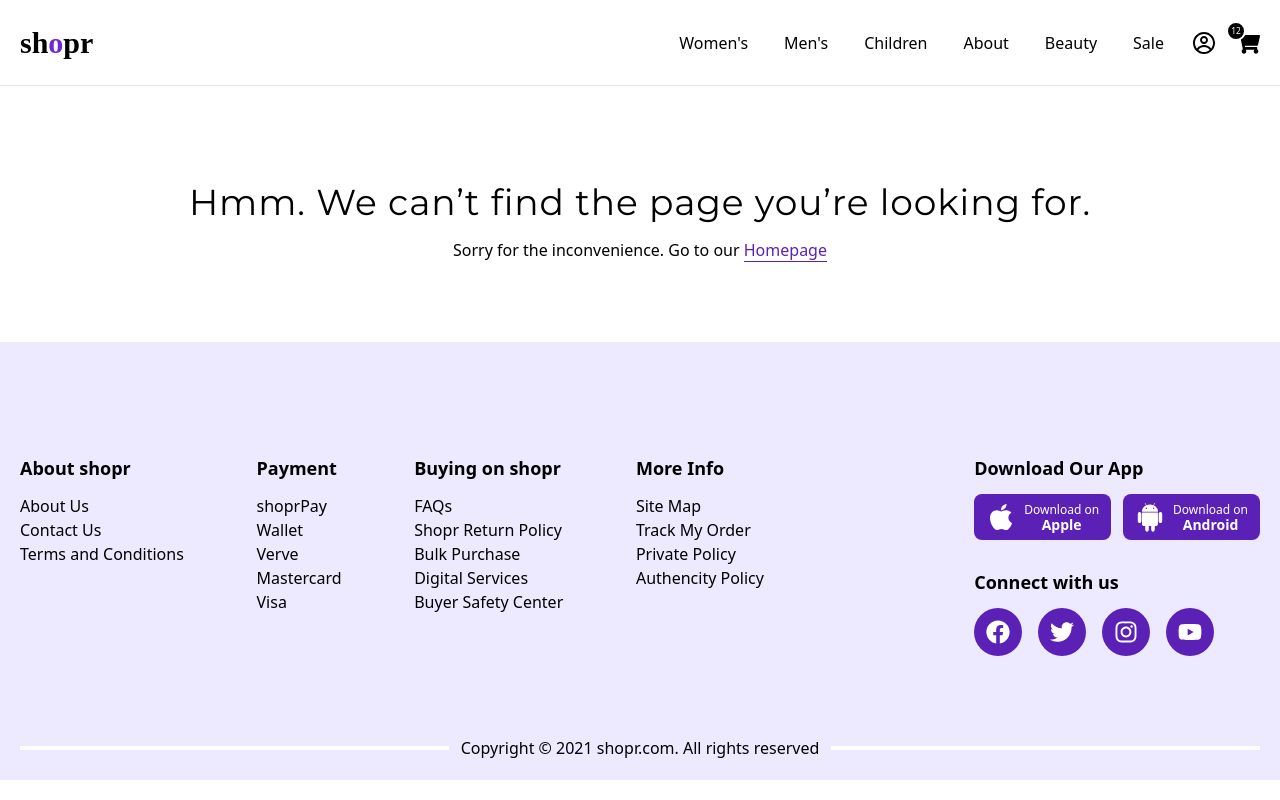
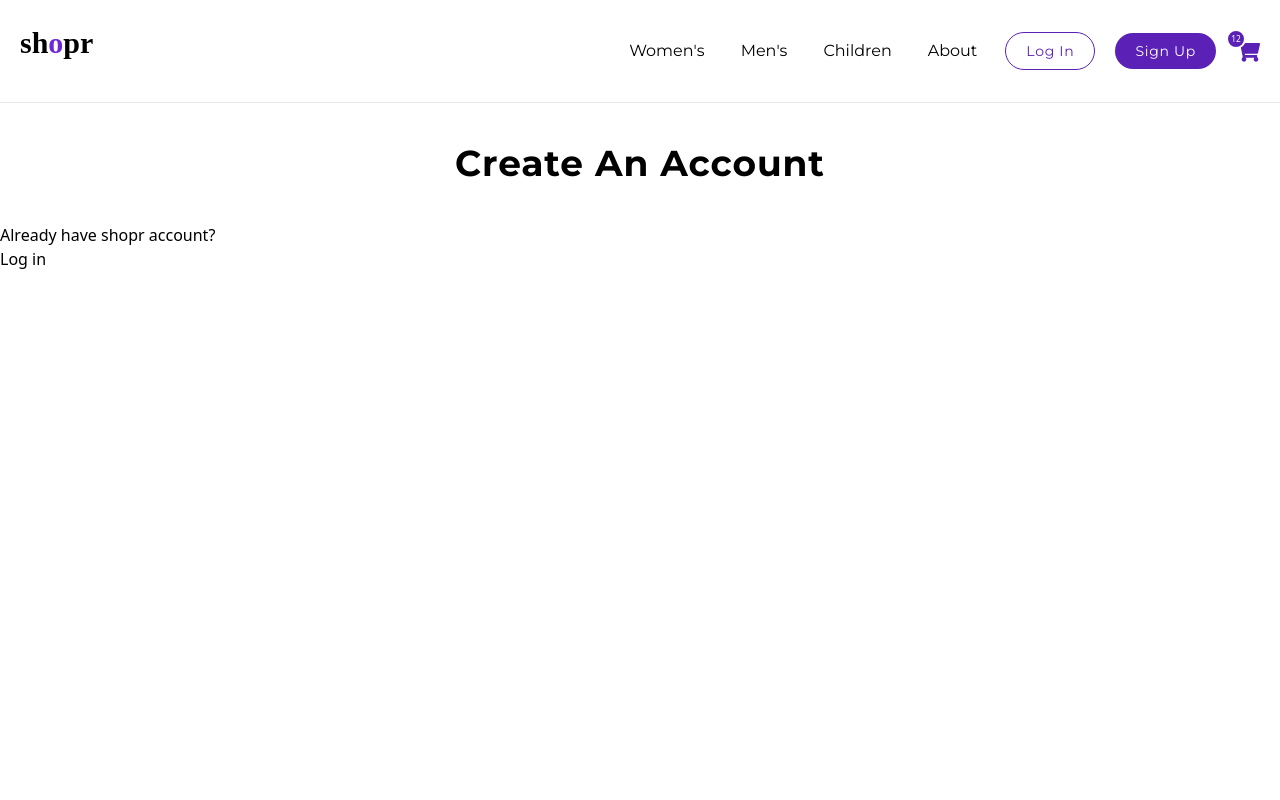
Before and after one commit to HayBeeCoder/checkout-page, a React (Create React App) app in the folder checkout-page/: page /sign_up in a window 1280 px wide. Built offline with nearby package versions, Linux system fonts and the light colour scheme; a web font is replaced by a local one.

Commit message:
added signin and signup pages

```diff
--- a/checkout-page/src/Button.js
+++ b/checkout-page/src/Button.js
@@ -4,7 +4,7 @@ function Button({ className, buttonFor }) {
     return (
         <div>
             {/* space after literal string before contatenation */}
-            <button className={" text-sm px-4 py-2 rounded-md tracking-wider " + className}>
+            <button className={" text-sm px-4 py-2 rounded-md tracking-wider hover:opacity-90" + className}>
                 {buttonFor}
             </button>
         </div>
--- /dev/null
+++ b/checkout-page/src/components/Sign_in_up/SignUp.js
@@ -0,0 +1,20 @@
+import React from 'react';
+// import Header from '../header/Header'
+import { Link } from "react-router-dom"
+function SignUp(props) {
+    return (
+
+            <div>
+                <h2 className='heading-2'>Create An Account</h2>
+                <span>
+                    <p>Already have shopr account?</p>
+                    <Link to="/sign_in">
+                        Log in
+                    </Link>
+                </span>
+            </div>
+
+    );
+}
+
+export default SignUp;
--- a/checkout-page/src/index.js
+++ b/checkout-page/src/index.js
@@ -21,6 +21,9 @@ import store from './store/store.js'
 import { Provider } from 'react-redux'
 import ProductsList from './features/products/ProductsList';
 // import produ
+
+import SignUp from "./components/Sign_in_up/SignUp"
+import SignIn from "./components/Sign_in_up/SignIn"
 
 
 ReactDOM.render(
@@ -54,6 +57,24 @@ ReactDOM.render(
 
             </React.Fragment>
           )} />
+          <Route path="/sign_up" render={() => (
+            <React.Fragment>
+
+              <Header landingpage={false} />
+
+              <SignUp />
+
+            </React.Fragment>
+          )} />
+          <Route path="/sign_in" render={() => (
+            <React.Fragment>
+
+              <Header landingpage={false} />
+
+              <SignIn />
+
+            </React.Fragment>
+          )} />
 
           {/* <Route path="/store/men-collections" component={Male} /> */}
           <Route path="/checkout/address" component={Address} />
--- a/checkout-page/src/nav.js
+++ b/checkout-page/src/nav.js
@@ -13,22 +13,24 @@ function Nav() {
             <Navlink href="collections/men" link="Men's" />
             <Navlink href="collections/children" link="Children" />
             <Navlink href="about" link="About" />
-            <Navlink href="beauty" link="Beauty" />
-            <Navlink href="sale" link="Sale" />
-            <Link to="/profile">
-                {/* <FdCard></FaIdCard> */}
+            {/* <Navlink href="beauty" link="Beauty" /> */}
+            {/* <Navlink href="sale" link="Sale" /> */}
+            <Navlink href="sign_in" link="Log In " className="bg-white text-purple-800 border-purple-800 border-1 hover:bg-gray-50" />
+            <Navlink href="sign_up" link="Sign Up " className="bg-purple-800 text-white" />
+            {/* <Link to="/profile">
                  <CgProfile className="text-2xl" />
-            </Link>
+            </Link> */}
+            <Link to="/cart" className='hover:opacity-90'>
                 <li className=" relative ">
 
-                <div className="absolute transform -translate-x-1/2 -translate-y-1/2  text-xs w-5 h-5 text-center rounded-full  bg-black text-white border-2 border-white  flex items-center justify-center">
+                    <div className="absolute transform -translate-x-1/2 -translate-y-1/2  text-xs w-5 h-5 text-center rounded-full  bg-purple-800 text-white border-2 border-white  flex items-center justify-center">
                         <p className="text-cart inline-block p-2">12</p>
                     </div>
 
-                <Link to="/cart">
-                    <FaShoppingCart className="text-2xl" />
+
+                    <FaShoppingCart className="text-2xl text-purple-800" />
+                </li>
             </Link>
-            </li>
         </ul>
 
     );
--- a/checkout-page/src/navlink.js
+++ b/checkout-page/src/navlink.js
@@ -1,11 +1,15 @@
 import React from 'react';
 import { NavLink, Link } from 'react-router-dom';
+import Button from './Button';
 
-function Navlink({ link, href }) {
+function Navlink({ className, link, href }) {
     return (
         // <li >
-        <NavLink to={`/${href}`} className="hover:text-purple-500 " activeClassName='text-purple-700'>
-            <li className="inline-block p-2 px-2 ">{link}</li>
+        <NavLink to={`/${href}`} className="hover:text-purple-500 font-display " activeClassName='text-purple-700'>
+            {/* <div> */}
+            {className ? <Button buttonFor={link} className={" my-3 py-2 px-5 rounded-full " + className} /> : <li className="inline-block p-2 px-2 ">{link}</li>}
+
+            {/* </div> */}
         </NavLink>
         // </li>
     );
```
Also changed, not shown: checkout-page/src/components/Sign_in_up/SignIn.js (added). Lines whose indentation alone changed are shown as unchanged.
